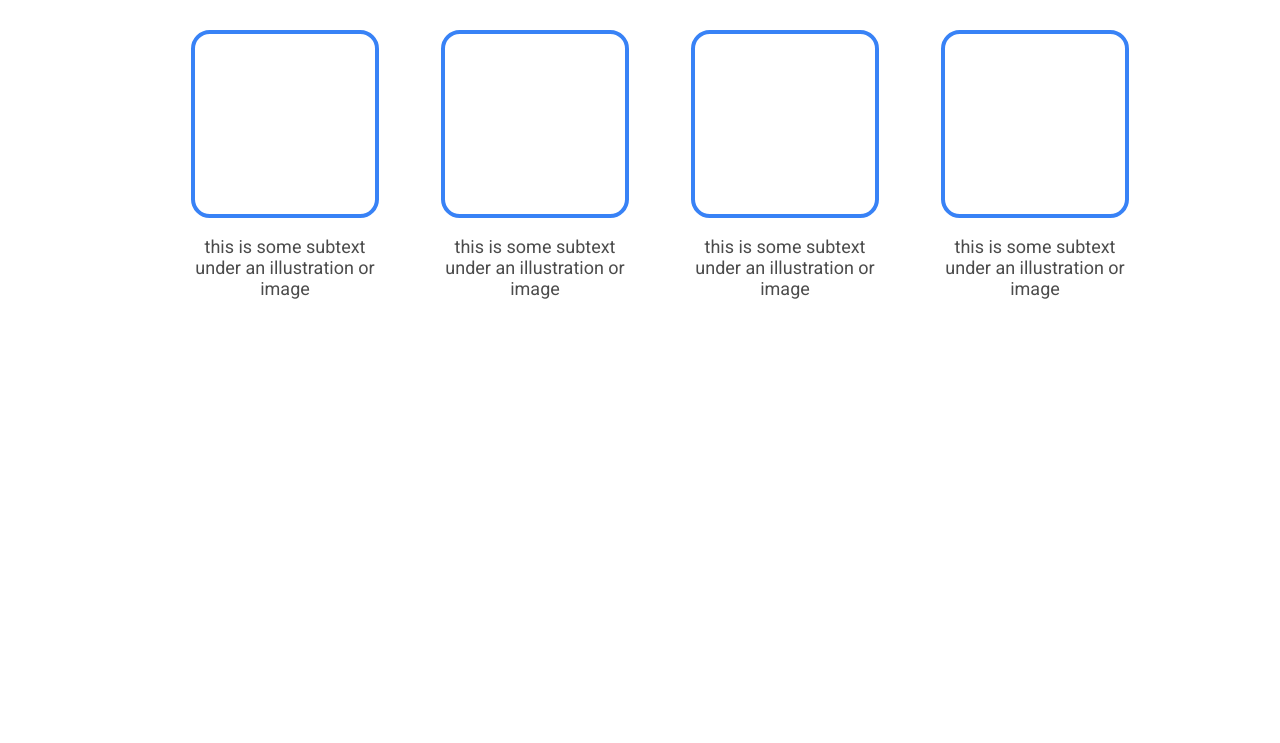
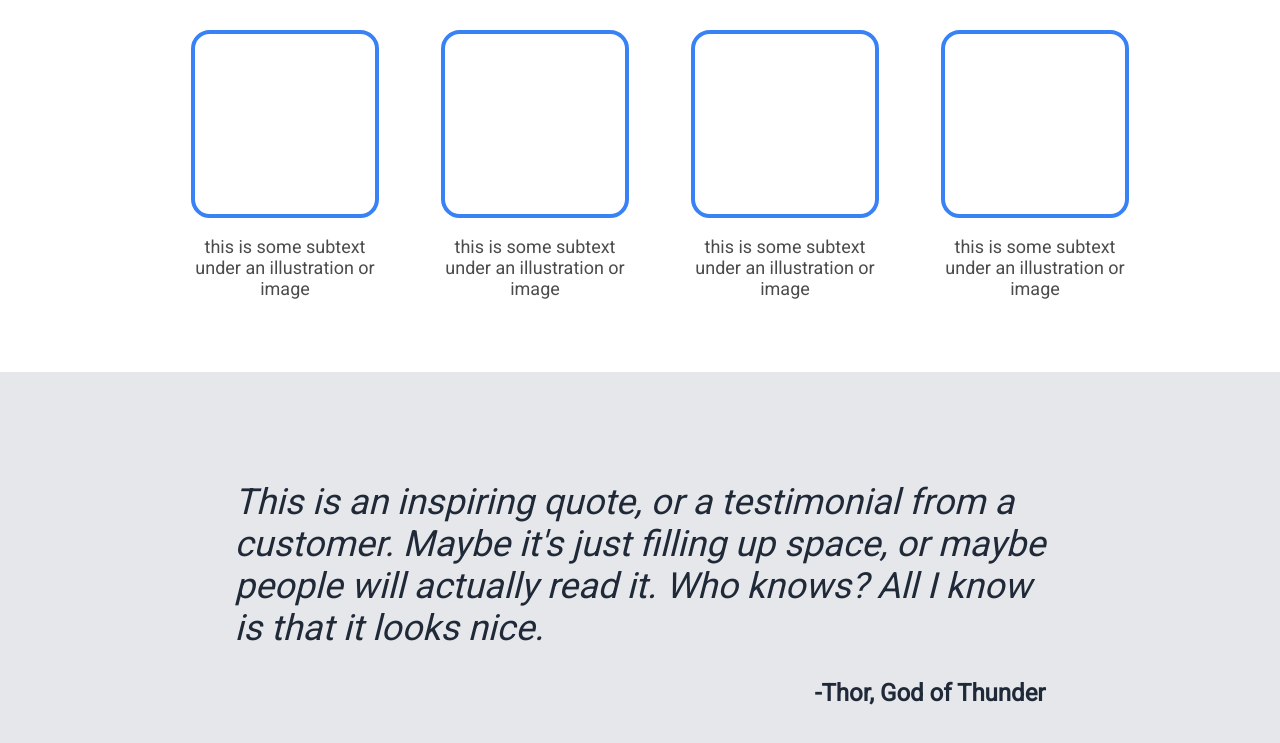
Before and after one commit to KARDT89/TOP-landing-page, a plain HTML site: page index.html in a window 1280 px wide. Shown: the part 650-1393 px from the top of the page. Before the commit the page ends 1022 px from the top, so only its background shows below. Drawn offline with Linux system fonts and the light colour scheme.

Commit message:
add: inspiration

```diff
--- a/index.html
+++ b/index.html
@@ -52,5 +52,11 @@
             </ul>
 
     </section>
+    <section class="hero-3">
+        <div class="quote">
+            <h1>This is an inspiring quote, or a testimonial from a customer. Maybe it's just filling up space, or maybe people will actually read it. Who knows? All I know is that it looks nice.</h1>
+            <p>-Thor, God of Thunder</p>
+        </div>
+    </section>
 </body>
 </html>
--- a/styles.css
+++ b/styles.css
@@ -104,3 +104,28 @@ li > span {
 li > p {
     opacity: 70%;
 }
+
+.hero-3 {
+    color: #1F2937;
+    background-color: #E5E7EB;
+}
+
+.quote {
+    margin: auto;
+    width: 811px;
+    text-align: left;
+    padding: 80px;
+}
+
+.quote > h1 {
+    font-size: 36px;
+    font-style: italic;
+    font-weight: 100;
+
+}
+
+.quote > p {
+    text-align: right;
+    font-size: 24px;
+    font-weight: bold;
+}
```
